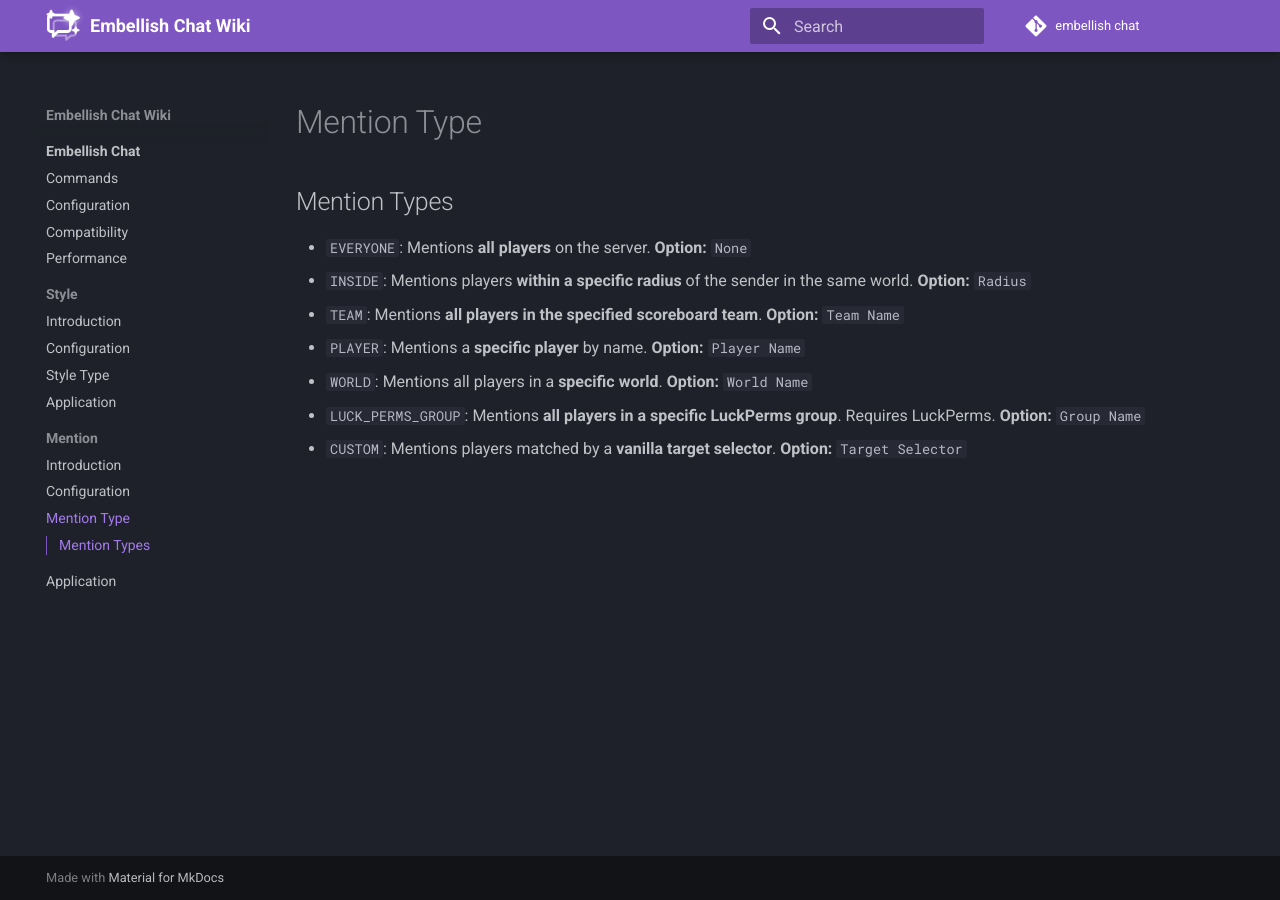
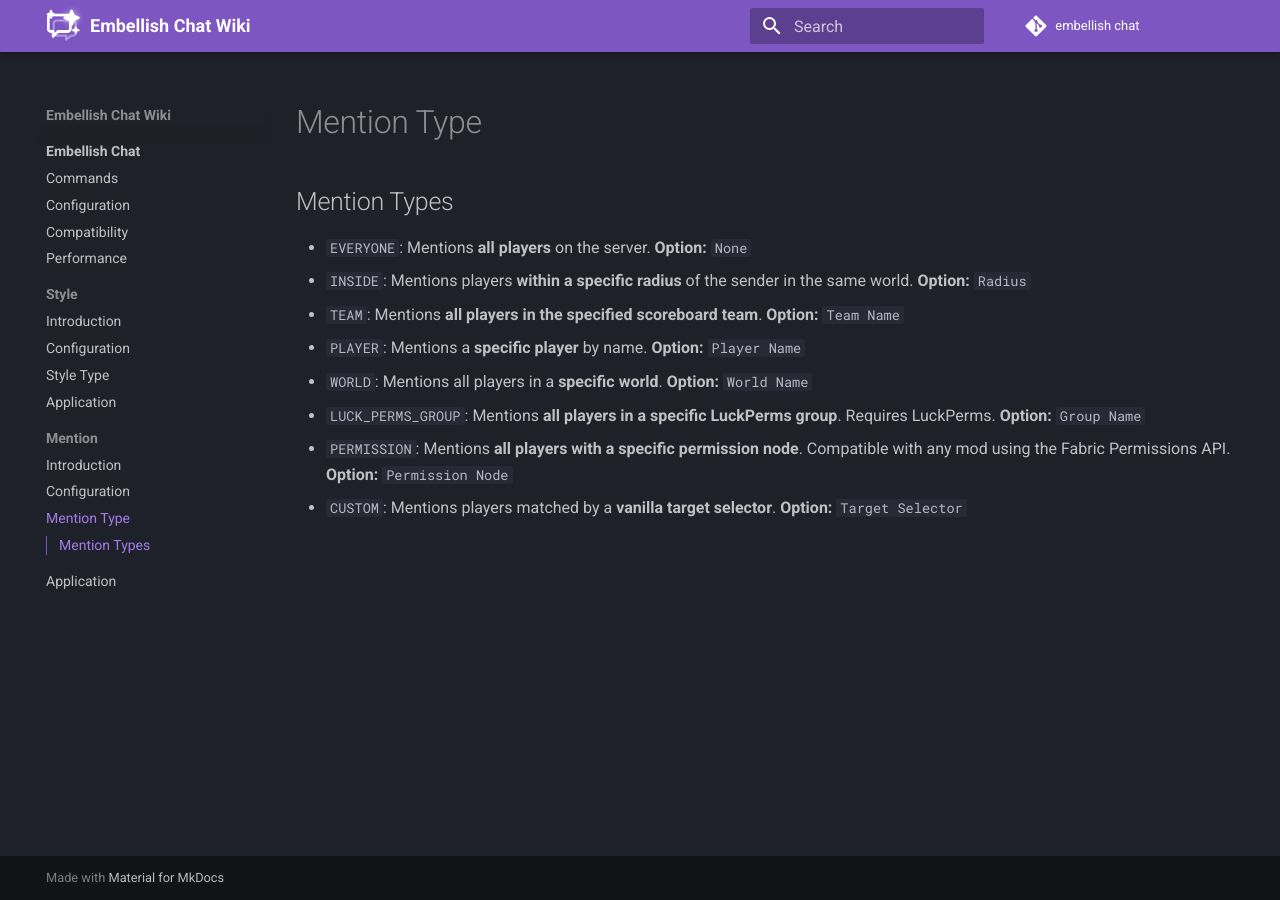
Before and after one commit to hanhy06/embellish_chat, an MkDocs documentation site: the page built from docs/mkdocs/docs/mention/MentionType.md, in a window 1280 px wide. Built offline with MkDocs 1.6.1 and Material for MkDocs 9.7.7, drawn with Linux system fonts in a browser that asks for light colours; comment, search, counter and statistics services are not loaded.

Commit message:
Add PERMISSION mention type for targeting players by permission node

```diff
--- a/docs/mkdocs/docs/mention/MentionType.md
+++ b/docs/mkdocs/docs/mention/MentionType.md
@@ -8,4 +8,5 @@
 * `PLAYER`: Mentions a **specific player** by name. **Option:** `Player Name`
 * `WORLD`: Mentions all players in a **specific world**. **Option:** `World Name`
 * `LUCK_PERMS_GROUP`: Mentions **all players in a specific LuckPerms group**. Requires LuckPerms. **Option:** `Group Name`
+* `PERMISSION`: Mentions **all players with a specific permission node**. Compatible with any mod using the Fabric Permissions API. **Option:** `Permission Node`
 * `CUSTOM`: Mentions players matched by a **vanilla target selector**. **Option:** `Target Selector`
```
